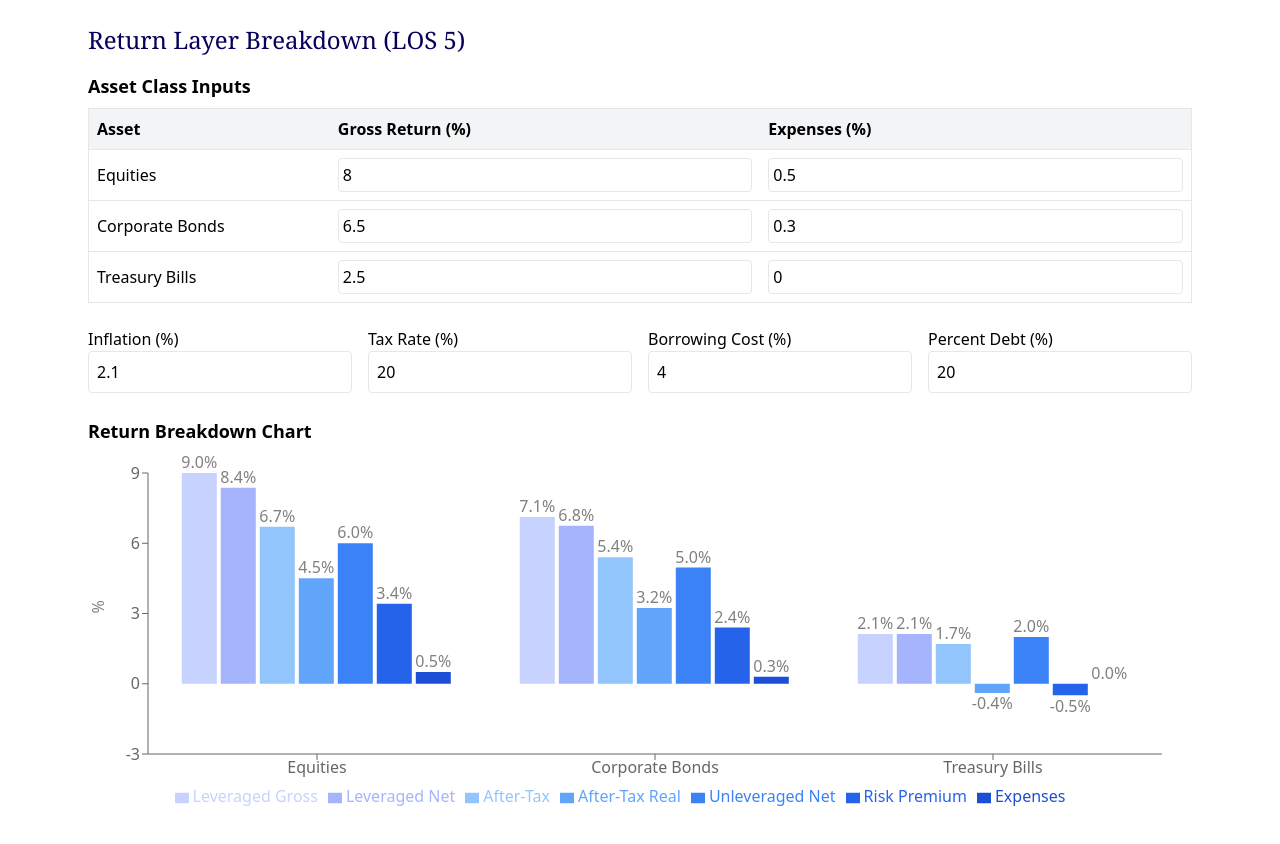
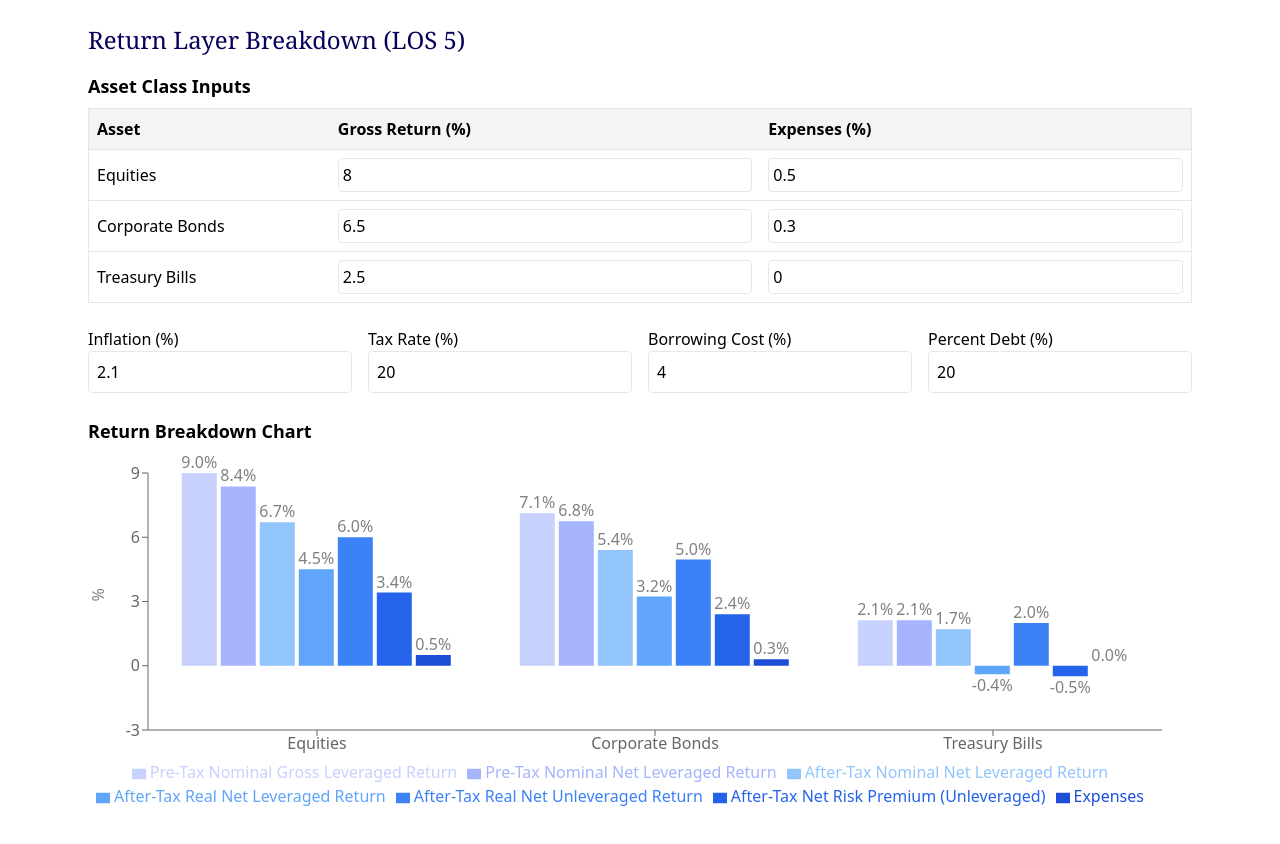
Before and after one commit to PaulReadCFA/lm1los5, a React (Vite) app: page / in a window 1280 px wide. Shown: the top 844 px of the page. Built offline with nearby package versions, Linux system fonts and the light colour scheme.

Commit message:
new labels

```diff
--- a/src/App.jsx
+++ b/src/App.jsx
@@ -7,7 +7,7 @@ import {
   Tooltip,
   Legend,
   LabelList,
-  ResponsiveContainer
+  ResponsiveContainer,
 } from "recharts";
 
 export default function LOS5ReturnLayers() {
@@ -36,7 +36,6 @@ export default function LOS5ReturnLayers() {
     const t = taxRate / 100;
     const inf = inflation / 100;
 
-    // SME-corrected formulas
     const leveragedGross = g + d / (1 - d) * (g - bc);
     const leveragedNet = (g - e) + d / (1 - d) * ((g - e) - bc);
     const afterTax = leveragedNet * (1 - t);
@@ -60,12 +59,12 @@ export default function LOS5ReturnLayers() {
     const r = calculateReturns(asset);
     return {
       name: asset.name,
-      "Leveraged Gross": r.leveragedGross,
-      "Leveraged Net": r.leveragedNet,
-      "After-Tax": r.afterTax,
-      "After-Tax Real": r.afterTaxReal,
-      "Unleveraged Net": r.unleveragedNet,
-      "Risk Premium": r.riskPremium,
+      "Pre-Tax Nominal Gross Leveraged Return": r.leveragedGross,
+      "Pre-Tax Nominal Net Leveraged Return": r.leveragedNet,
+      "After-Tax Nominal Net Leveraged Return": r.afterTax,
+      "After-Tax Real Net Leveraged Return": r.afterTaxReal,
+      "After-Tax Real Net Unleveraged Return": r.unleveragedNet,
+      "After-Tax Net Risk Premium (Unleveraged)": r.riskPremium,
       "Expenses": r.expensesImpact,
     };
   });
@@ -113,19 +112,39 @@ export default function LOS5ReturnLayers() {
       <div className="grid grid-cols-1 md:grid-cols-4 gap-4 mb-6">
         <div>
           <label>Inflation (%)</label>
-          <input type="number" value={inflation} onChange={(e) => setInflation(+e.target.value)} className="w-full border p-2 rounded" />
+          <input
+            type="number"
+            value={inflation}
+            onChange={(e) => setInflation(+e.target.value)}
+            className="w-full border p-2 rounded"
+          />
         </div>
         <div>
           <label>Tax Rate (%)</label>
-          <input type="number" value={taxRate} onChange={(e) => setTaxRate(+e.target.value)} className="w-full border p-2 rounded" />
+          <input
+            type="number"
+            value={taxRate}
+            onChange={(e) => setTaxRate(+e.target.value)}
+            className="w-full border p-2 rounded"
+          />
         </div>
         <div>
           <label>Borrowing Cost (%)</label>
-          <input type="number" value={borrowingCost} onChange={(e) => setBorrowingCost(+e.target.value)} className="w-full border p-2 rounded" />
+          <input
+            type="number"
+            value={borrowingCost}
+            onChange={(e) => setBorrowingCost(+e.target.value)}
+            className="w-full border p-2 rounded"
+          />
         </div>
         <div>
           <label>Percent Debt (%)</label>
-          <input type="number" value={percentDebt} onChange={(e) => setPercentDebt(+e.target.value)} className="w-full border p-2 rounded" />
+          <input
+            type="number"
+            value={percentDebt}
+            onChange={(e) => setPercentDebt(+e.target.value)}
+            className="w-full border p-2 rounded"
+          />
         </div>
       </div>
 
@@ -141,12 +160,12 @@ export default function LOS5ReturnLayers() {
             <Tooltip formatter={(value) => `${value.toFixed(2)}%`} />
             <Legend />
             {[
-              ["Leveraged Gross", "#C7D2FE"],
-              ["Leveraged Net", "#A5B4FC"],
-              ["After-Tax", "#93C5FD"],
-              ["After-Tax Real", "#60A5FA"],
-              ["Unleveraged Net", "#3B82F6"],
-              ["Risk Premium", "#2563EB"],
+              ["Pre-Tax Nominal Gross Leveraged Return", "#C7D2FE"],
+              ["Pre-Tax Nominal Net Leveraged Return", "#A5B4FC"],
+              ["After-Tax Nominal Net Leveraged Return", "#93C5FD"],
+              ["After-Tax Real Net Leveraged Return", "#60A5FA"],
+              ["After-Tax Real Net Unleveraged Return", "#3B82F6"],
+              ["After-Tax Net Risk Premium (Unleveraged)", "#2563EB"],
               ["Expenses", "#1D4ED8"],
             ].map(([key, color]) => (
               <Bar key={key} dataKey={key} fill={color}>
@@ -157,7 +176,7 @@ export default function LOS5ReturnLayers() {
         </ResponsiveContainer>
       </div>
 
-      {/* Optional: Remove if chart is self-explanatory */}
+      {/* Optional: uncomment to keep SME-aligned table */}
       {/*
       <div className="mb-10">
         <h2 className="text-lg font-semibold mb-2">Return Calculations</h2>
@@ -165,12 +184,12 @@ export default function LOS5ReturnLayers() {
           <thead className="bg-gray-100">
             <tr>
               <th className="p-2 text-left">Asset</th>
-              <th className="p-2">Leveraged Gross</th>
-              <th className="p-2">Leveraged Net</th>
-              <th className="p-2">After-Tax</th>
-              <th className="p-2">After-Tax Real</th>
-              <th className="p-2">Unleveraged Net</th>
-              <th className="p-2">Risk Premium</th>
+              <th className="p-2">Pre-Tax Nominal Gross Leveraged Return</th>
+              <th className="p-2">Pre-Tax Nominal Net Leveraged Return</th>
+              <th className="p-2">After-Tax Nominal Net Leveraged Return</th>
+              <th className="p-2">After-Tax Real Net Leveraged Return</th>
+              <th className="p-2">After-Tax Real Net Unleveraged Return</th>
+              <th className="p-2">After-Tax Net Risk Premium (Unleveraged)</th>
             </tr>
           </thead>
           <tbody>
```
